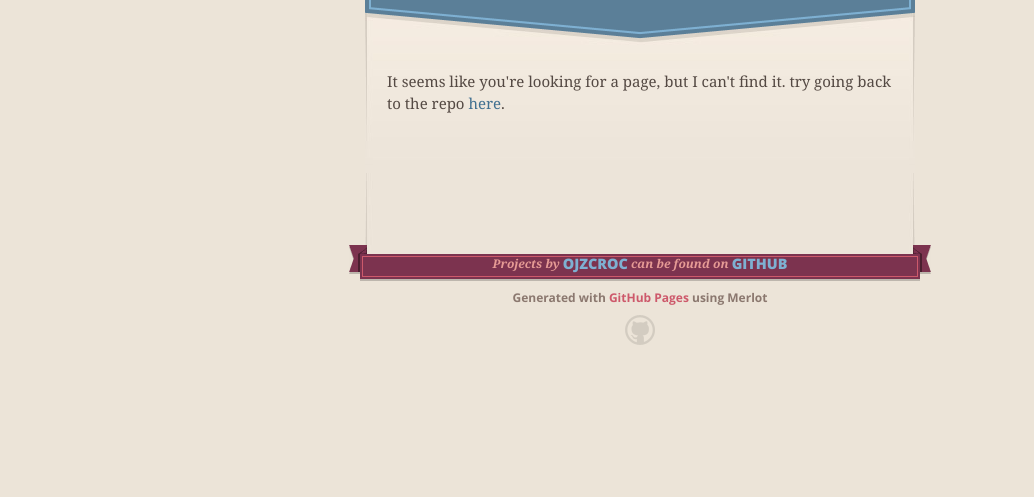
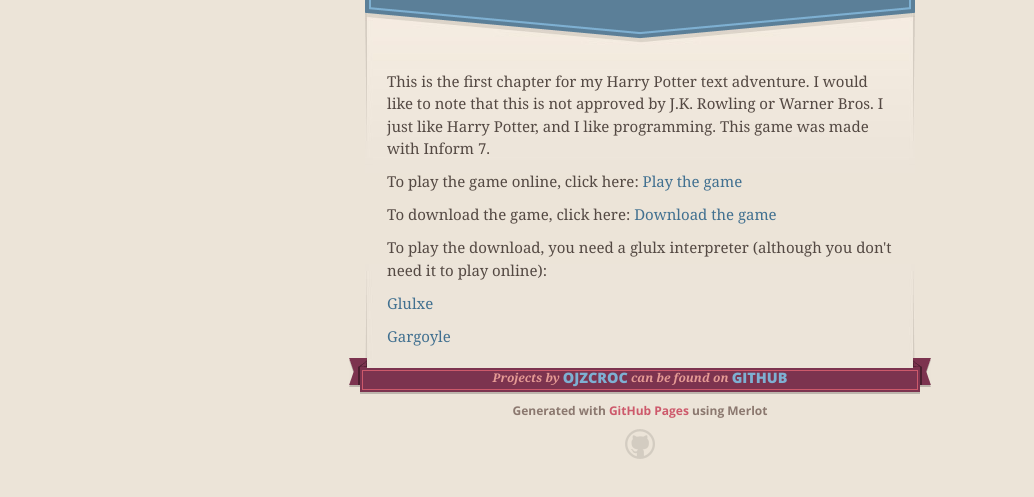
Before and after one commit to ojzcroc/ojzcroc.github.io, a plain HTML site: page index.html in a window 1280 px wide. Shown: the part 209-706 px from the top of the page, without its empty margins (0-1034 px from the left). Drawn offline with nearby package versions, Linux system fonts and the light colour scheme.

Commit message:
Replace master branch with page content via GitHub

```diff
--- a/index.html
+++ b/index.html
@@ -45,8 +45,19 @@
 
 
       <section id="main_content">
-        <p>It seems like you're looking for a page, but I can't find it.
-try going back to the repo <a href="https://github.com/ojzcroc/ojzcroc.github.io">here</a>.</p>
+        <p>This is the first chapter for my Harry Potter text adventure. I would like to note that this is not approved by J.K. Rowling or Warner Bros. I just like Harry Potter, and I like programming. This game was made with Inform 7.</p>
+
+<p>To play the game online, click here:
+                                    <a href="https://rawgithub.com/ojzcroc/HPIF/master/Projects/Harry%20Potter%20and%20the%20Philosopher%27s%20stone%20Ch1%20Materials/Release/play.html">Play the game</a></p>
+
+<p>To download the game, click here:
+                                   <a href="https://github.com/ojzcroc/HPIF/raw/master/Projects/Harry%20Potter%20and%20the%20Philosopher%27s%20stone%20Ch1%20Materials/Release/Harry%20Potter%20and%20the%20Philosophe.gblorb">Download the game</a></p>
+
+<p>To play the download, you need a glulx interpreter (although you don't need it to play online):</p>
+
+<p><a href="http://www.eblong.com/zarf/glulx/">Glulxe</a></p>
+
+<p><a href="http://ccxvii.net/gargoyle/">Gargoyle</a></p>
       </section>
 
       <footer>
--- a/params.json
+++ b/params.json
@@ -1 +1 @@
-{"name":"Harry Potter Text Adventure","tagline":"Text adventure version of Harry Potter - made in inform 7.","body":"It seems like you're looking for a page, but I can't find it.\r\ntry going back to the repo [here](https://github.com/ojzcroc/ojzcroc.github.io).","google":"","note":"Don't delete this file! It's used internally to help with page regeneration."}
+{"name":"Harry Potter Text Adventure","tagline":"Text adventure version of Harry Potter - made in inform 7.","body":"This is the first chapter for my Harry Potter text adventure. I would like to note that this is not approved by J.K. Rowling or Warner Bros. I just like Harry Potter, and I like programming. This game was made with Inform 7.\r\n\r\nTo play the game online, click here:\r\n                                    [Play the game](https://rawgithub.com/ojzcroc/HPIF/master/Projects/Harry%20Potter%20and%20the%20Philosopher%27s%20stone%20Ch1%20Materials/Release/play.html)\r\n\r\nTo download the game, click here:\r\n                                   [Download the game](https://github.com/ojzcroc/HPIF/raw/master/Projects/Harry%20Potter%20and%20the%20Philosopher%27s%20stone%20Ch1%20Materials/Release/Harry%20Potter%20and%20the%20Philosophe.gblorb)\r\n\r\nTo play the download, you need a glulx interpreter (although you don't need it to play online):\r\n                                        \r\n[Glulxe](http://www.eblong.com/zarf/glulx/)\r\n                                        \r\n[Gargoyle](http://ccxvii.net/gargoyle/)","google":"","note":"Don't delete this file! It's used internally to help with page regeneration."}
```
